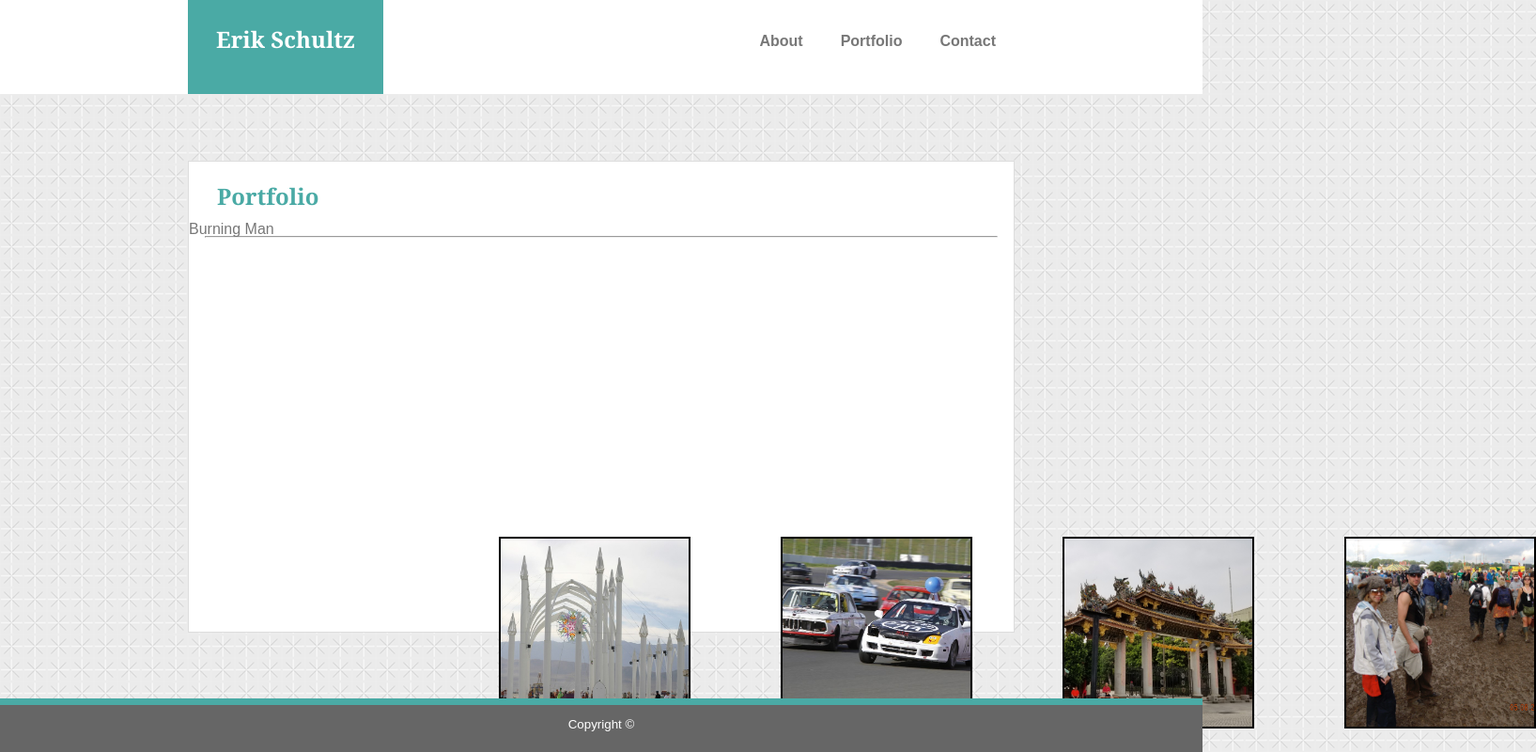
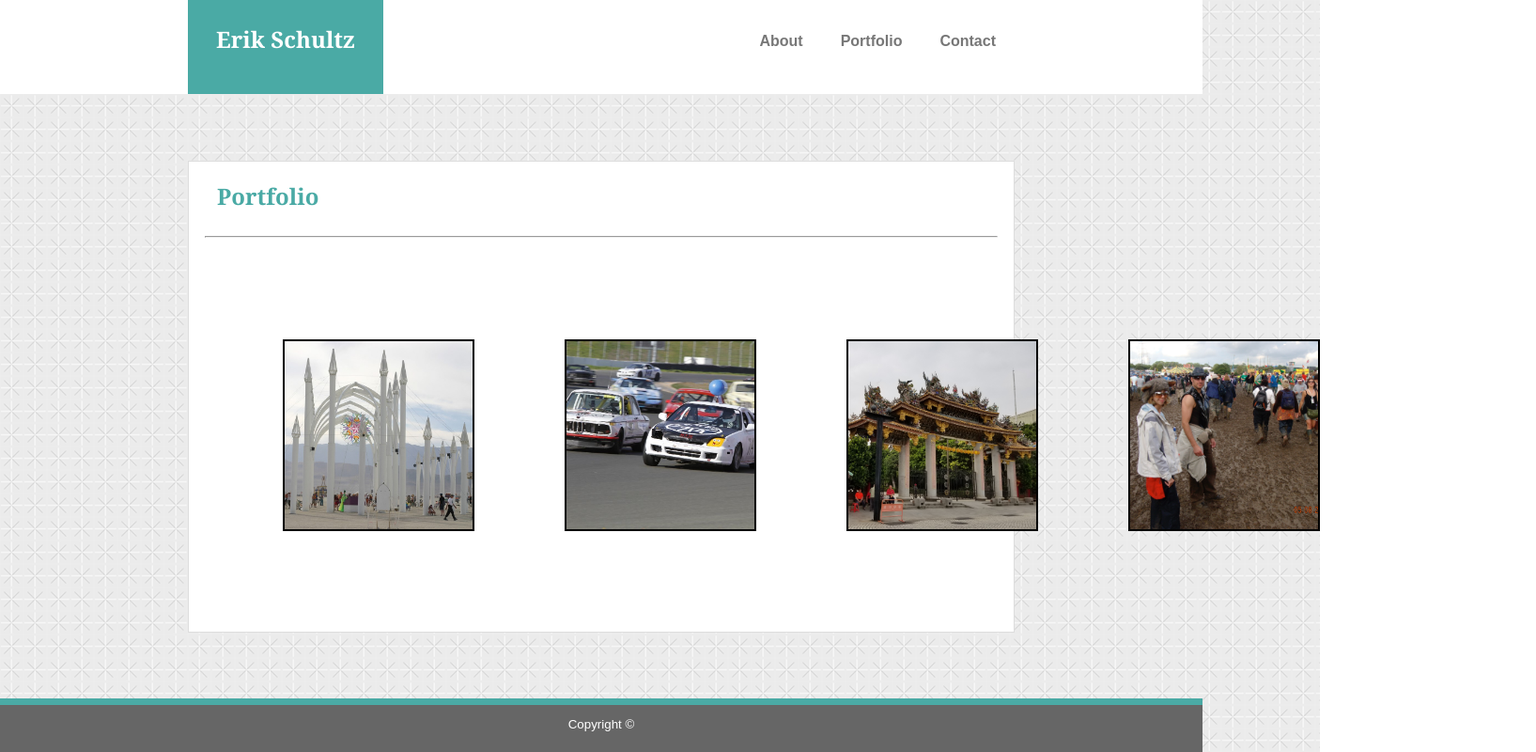
Before and after one commit to erikvschultz/homework_week1, a plain HTML site: page portfolio.html in a window 1280 px wide. Shown: the whole page at 94% size, 1635 px wide, since content can reach past the window. Drawn offline with Linux system fonts and the light colour scheme.

Commit message:
Added final touches

```diff
--- a/assets/css/style.css
+++ b/assets/css/style.css
@@ -16,6 +16,11 @@
     margin: 10px;
     padding: 25px 20px 0px 0px;
     color: #777777;
+    text-decoration: none;
+}
+
+.contact {
+    margin-right: 200px;
 }
 
 .heading {
@@ -27,7 +32,7 @@
 
 }
 
-img {
+#head-shot {
     width: 220px;
     height: 200px;
     float: left;
@@ -61,10 +66,6 @@ body {
     margin: 0px;
 }
 
-.contact {
-    margin-right: 200px;
-}
-
 .content {
     line-height: 40px;
     margin: 0px 30px;
@@ -89,9 +90,6 @@ body {
 
 .box-set {
     position: relative;
-    /* height: 400px;
-    width: 900px; */
-    background: darkgray;
 }
 
 .box {
@@ -105,23 +103,23 @@ body {
 /* Box rules: percentages define anchors (i.e. position of each box relative to browser window) */
 
 .box-1 {
-    top: 300px;
-    left: 300px;
+    top: 100px;
+    left: 100px;
 }
 
 .box-2 {
-    top: 300px;
-    left: 600px;
+    top: 100px;
+    left: 400px;
 }
 
 .box-3 {
-    top: 300px;
-    left: 900px;
+    top: 100px;
+    left: 700px;
 }
 
 .box-4 {
-    top: 300px;
-    left: 1200px;
+    top: 100px;
+    left: 1000px;
 }
 
 .bottom {
--- a/portfolio.html
+++ b/portfolio.html
@@ -5,9 +5,9 @@
     <meta name="viewport" content="width=device-width, initial-scale=1.0">
     <meta http-equiv="X-UA-Compatible" content="ie=edge">
     <link rel="stylesheet" type="text/css" href="./assets/css/style.css">
-    <title>Portfolio</title>
+    <title>Erik's Portfolio</title>
 </head>
-<style>A {text-decoration: none;} </style>
+
 <body>
     <section class="top">
             <div class="heading">
@@ -25,7 +25,6 @@
             <hr id="shortLine">
             <div class="box-set">
                     <img class="box box-1" src="./assets/images/BurningMan.jpg" alt="Burning Man">
-                    <div class="bottom">Burning Man</div>
                     <img class="box box-2" src="./assets/images/Racing.jpg" alt="Racing">
                     <img class="box box-3" src="./assets/images/Travel.jpg" alt="Travel">
                     <img class="box box-4" src="./assets/images/Festivals.jpg" alt="Festivals">
@@ -33,7 +32,7 @@
     </div>
 
     <div class="footer">
-            <p class="center-text">Copyright ©</p>
+        <p class="center-text">Copyright ©</p>
     </div>
 </body>
 </html>
```
Also changed, not shown: contact.html (+4 -4 lines), index.html (+2 -2 lines).
